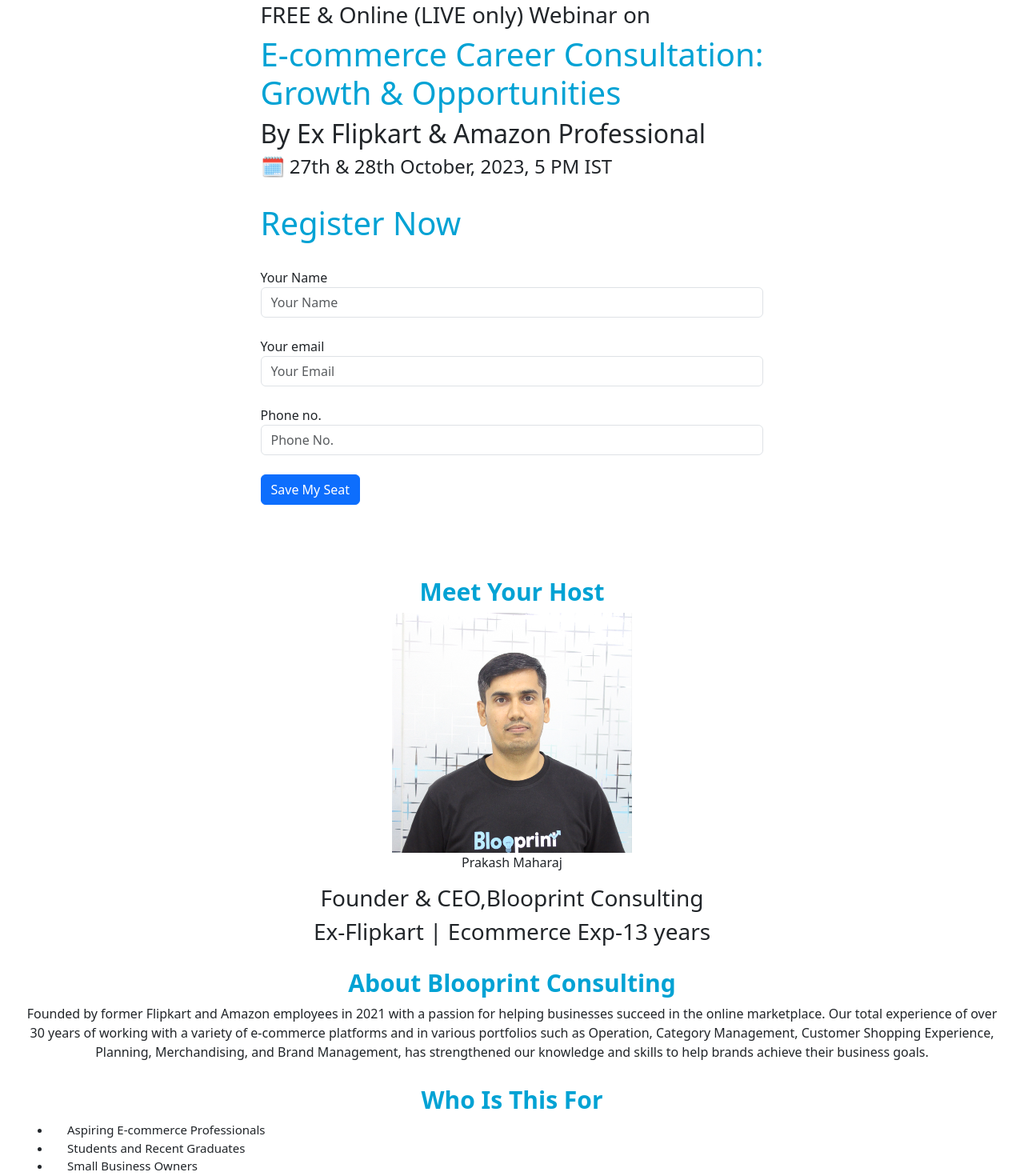
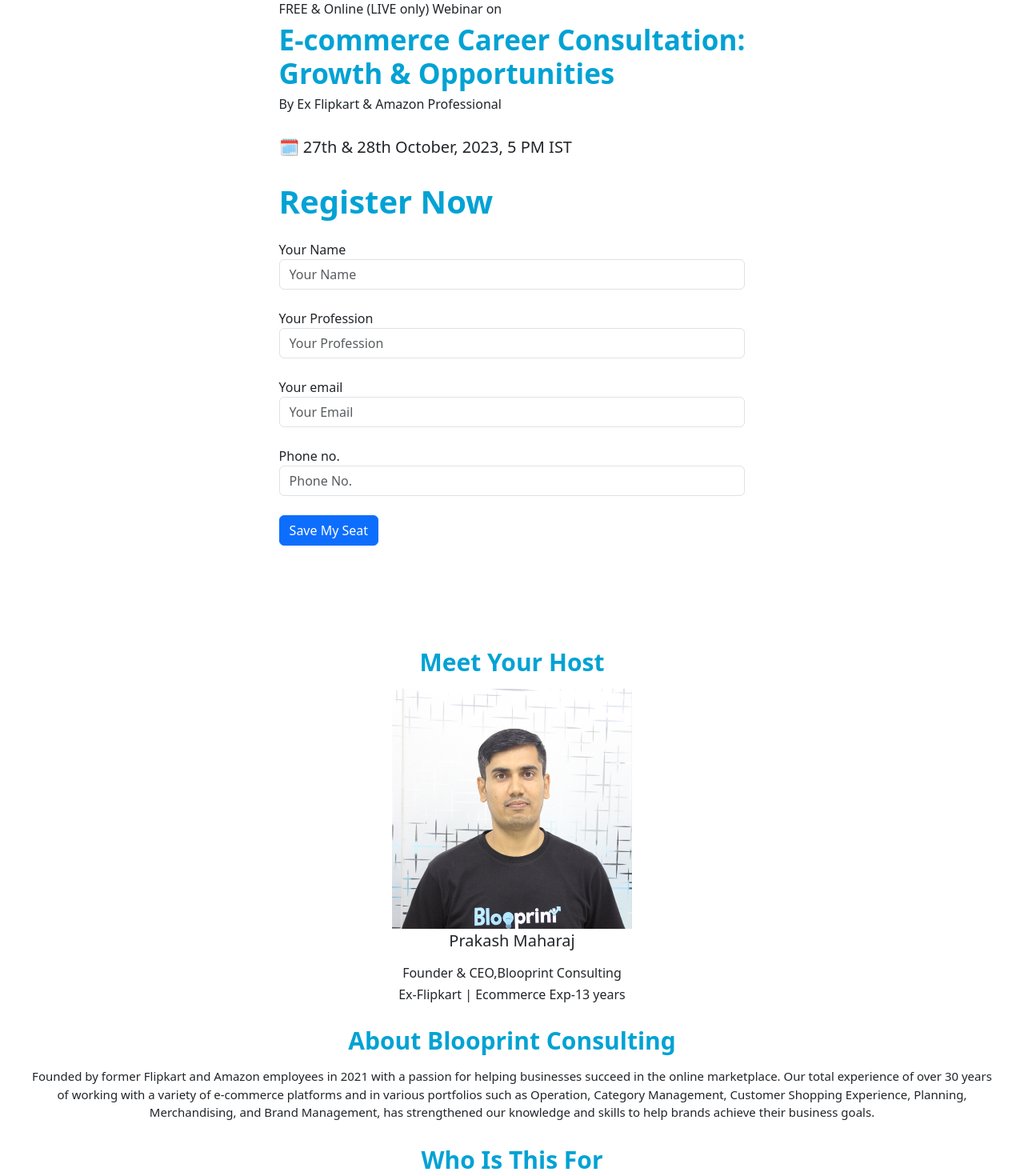
Before and after one commit to Sohail7000/React-Form-Portfolio, a React (Vite) app: page / in a window 1280 px wide. Shown: the part 140-1610 px from the top of the page at 80% size. Built offline with nearby package versions, Linux system fonts and the light colour scheme.

Commit message:
fixed the frontend

```diff
--- a/src/components/Form.jsx
+++ b/src/components/Form.jsx
@@ -9,9 +9,9 @@
   const[name , setName] = useState('');
   const[email , setEmail] = useState('');
   const[phone, setPhone] = useState('');
+  const[profession , setProfession] = useState('');
 
-  // // retrived data state
-  // const [data, setData]=useState([]);
+
 
   // submit event
 
@@ -21,7 +21,7 @@
 
     // our object to pass
     const data = {
-      Name:name,Email: email,Phone: phone,
+      Name:name, Email: email, Phone: phone, Profession : profession
 
     }
     axios.post('https://sheet.best/api/sheets/dd6ba2b3-0f44-417d-ae22-c25dd7dd6c9e',data).then(response=>{
@@ -29,25 +29,27 @@
         setName('');
         setEmail('');
         setPhone('');
+        setProfession('');
 
       })
     }
 
     return (
       <>
-        <div className={styles['centered-container']}>
+        <div className={styles['centered-container']} >
           <div className={styles['text-left']}>
             <img className='logo' style ={{height : "110px"}} src={bpa_img} alt="Logo" />
-            <h3>FREE & Online (LIVE only) Webinar on</h3>
-            <h1 style={{ color: "rgb(1,162,212)" }}>
+            <h6>FREE & Online (LIVE only) Webinar on</h6>
+            <h1 style={{ color: "rgb(1,162,212)"  ,fontWeight:"bold"  , fontSize:"35px"}}>
               E-commerce Career Consultation:<br />
               Growth & Opportunities
             </h1>
-            <h2>By Ex Flipkart & Amazon Professional</h2>
-            <h4> 🗓️ 27th & 28th October, 2023, 5 PM IST</h4>
+            <h6>By Ex Flipkart & Amazon Professional</h6>
+            <br/>
+            <h5> 🗓️ 27th & 28th October, 2023, 5 PM IST</h5>
 
             <br></br>
-            <h1 style={{ color: "rgb(1,162,212)" }}>Register Now</h1>
+            <h1 style={{ color: "rgb(1,162,212)" , fontWeight : "bold" , margin : "0px" }}>Register Now</h1>
             <br></br>
             <form autoComplete="off" className='form-group' onSubmit={handleSubmit}>
               <label>Your Name</label>
@@ -58,6 +60,18 @@
                 placeholder='Your Name'
                 onChange={(e) => setName(e.target.value)}
                 value={name}
+              />
+
+              <br></br>
+
+              <label>Your Profession</label>
+              <input
+                type='text'
+                className='form-control'
+                required
+                placeholder='Your Profession'
+                onChange={(e) => setProfession(e.target.value)}
+                value={profession}
               />
 
               <br></br>
@@ -89,18 +103,21 @@
           </div>
         </div>
 
-
-        <div>
+      <br></br>
+      <br></br>
+        <div style = {{marginTop : "70px"}}>
+        {/* <div style = {{marginTop : "220px"}}> */}
             <h2  className = {styles['h2-style']}> Meet Your Host</h2>
             <img className = {styles['founder-image']}src={hero} alt="Founder Image"/>
-            <p>Prakash Maharaj</p>
+            <p style={{ fontSize: "20px" }}>Prakash Maharaj</p>
+            {/* <h5>Prakash Maharaj</h5> */}
 
-            <h3>Founder & CEO,Blooprint Consulting</h3>
-            <h3>Ex-Flipkart | Ecommerce Exp-13 years</h3>
+            <h6>Founder & CEO,Blooprint Consulting</h6>
+            <h6>Ex-Flipkart | Ecommerce Exp-13 years</h6>
 
             <h2 className = {styles['h2-style']}>About Blooprint Consulting </h2>
             {/* <h3>Founded by former Flipkart and Amazon employees in 2021 with a passion for helping businesses succeed in the online marketplace. Our total experience of over 30 years of working with a variety of e-commerce platforms and in various portfolios such as Operation, Category Management, Customer Shopping Experience, Planning, Merchandising, and Brand Management, has strengthened our knowledge and skills to help brands achieve their business goals.</h3> */}
-            <p>Founded by former Flipkart and Amazon employees in 2021 with a passion for helping businesses succeed in the online marketplace. Our total experience of over 30 years of working with a variety of e-commerce platforms and in various portfolios such as Operation, Category Management, Customer Shopping Experience, Planning, Merchandising, and Brand Management, has strengthened our knowledge and skills to help brands achieve their business goals.</p>
+            <p style={{ fontSize: "15px" }}>Founded by former Flipkart and Amazon employees in 2021 with a passion for helping businesses succeed in the online marketplace. Our total experience of over 30 years of working with a variety of e-commerce platforms and in various portfolios such as Operation, Category Management, Customer Shopping Experience, Planning, Merchandising, and Brand Management, has strengthened our knowledge and skills to help brands achieve their business goals.</p>
             <h2 className = {styles['h2-style']}>Who Is This For </h2>
 
             <ul>
@@ -127,49 +144,6 @@
         </div>
 
 
-
-
-
-         {/* raj's code
-         <div>
-
-            <div className="main">
-
-            <h2>Meet Your Host</h2>
-
-            <img id="founder-image" src={hero} alt="Founder Image"/>
-            <p>Prakash Maharaj</p>
-
-            <h3>Founder & CEO,Blooprint Consulting</h3>
-            <h3>Ex-Flipkart | Ecommerce Exp-13 years</h3>
-
-            <h2>About Blooprint Consulting </h2>
-            <h3>Founded by former Flipkart and Amazon employees in 2021 with a passion for helping businesses succeed in the online marketplace. Our total experience of over 30 years of working with a variety of e-commerce platforms and in various portfolios such as Operation, Category Management, Customer Shopping Experience, Planning, Merchandising, and Brand Management, has strengthened our knowledge and skills to help brands achieve their business goals.</h3>
-
-            <h2>Who Is This For </h2>
-            <ul>
-              <li>Aspiring E-commerce Professionals</li>
-              <li>Students and Recent Graduates</li>
-              <li>Small Business Owners</li>
-              <li>Career Changers</li>
-              <li>Freelancers seeking e-commerce projects</li>
-              <li>Individuals looking to restart carrier</li>
-            </ul>
-
-
-            <h2>What We'll Cover </h2>
-            <ul>
-              <li>E-commerce Growth in India</li>
-              <li>Opportunities In E-Commerce</li>
-              <li>Different Job Roles in E-commerce</li>
-              <li>Career Changers</li>
-              <li>Free Lancing Opportunities in E-commerce</li>
-              <li>International Opportunities in E-commerce</li>
-            </ul>
-            </div>
-            </div> */}
-
-
     </>
   );
 }
--- a/src/components/Form.module.css
+++ b/src/components/Form.module.css
@@ -52,6 +52,7 @@
     font-weight: bold;
     font-size: 30px;
     margin-top: 30px;
+    margin-bottom : 15px
 
 }
 
```
